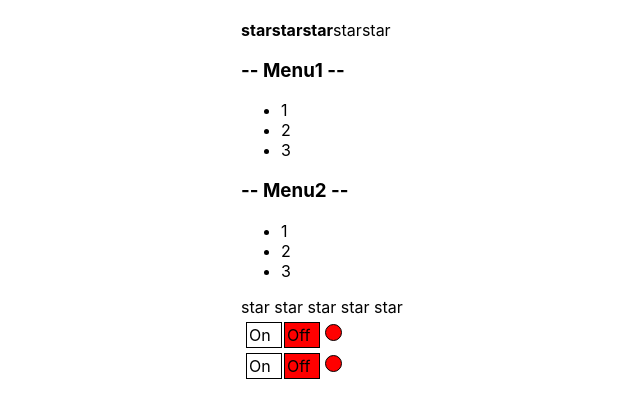
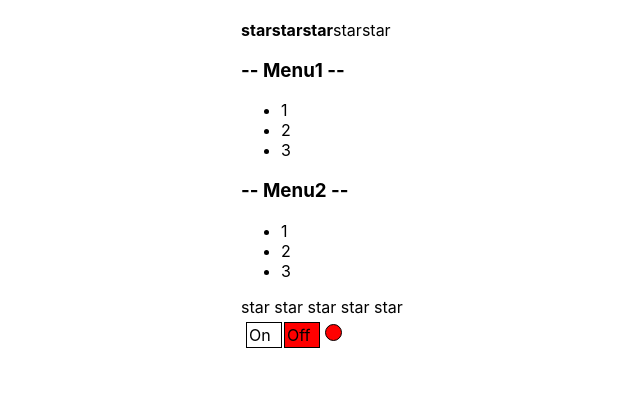
Before and after one commit to kirryya/r-kkp, a React (Create React App) app: page / in a window 1280 px wide. Shown: the top 418 px of the page, without its empty margins (99-739 px from the left). Built offline with nearby package versions, Linux system fonts and the light colour scheme.

Commit message:
Edit OnOff

```diff
--- a/src/App.tsx
+++ b/src/App.tsx
@@ -38,7 +38,7 @@ function App() {
             <Rating value={5}/>*/}
             <UncontrolledRating />
             <OnOff />
-            <OnOff />
+           {/* <OnOff />*/}
         </div>
     );
 }
```
